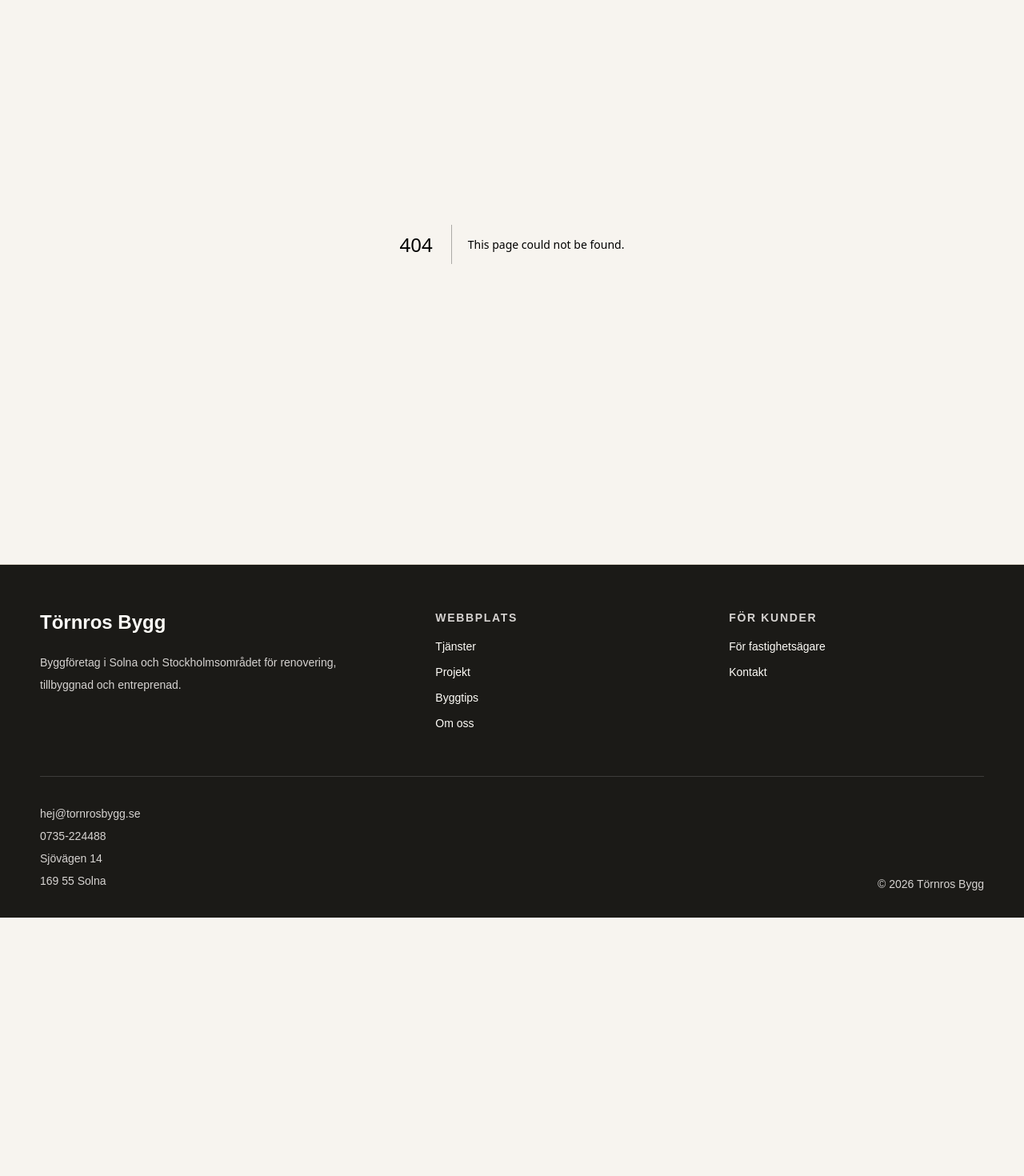
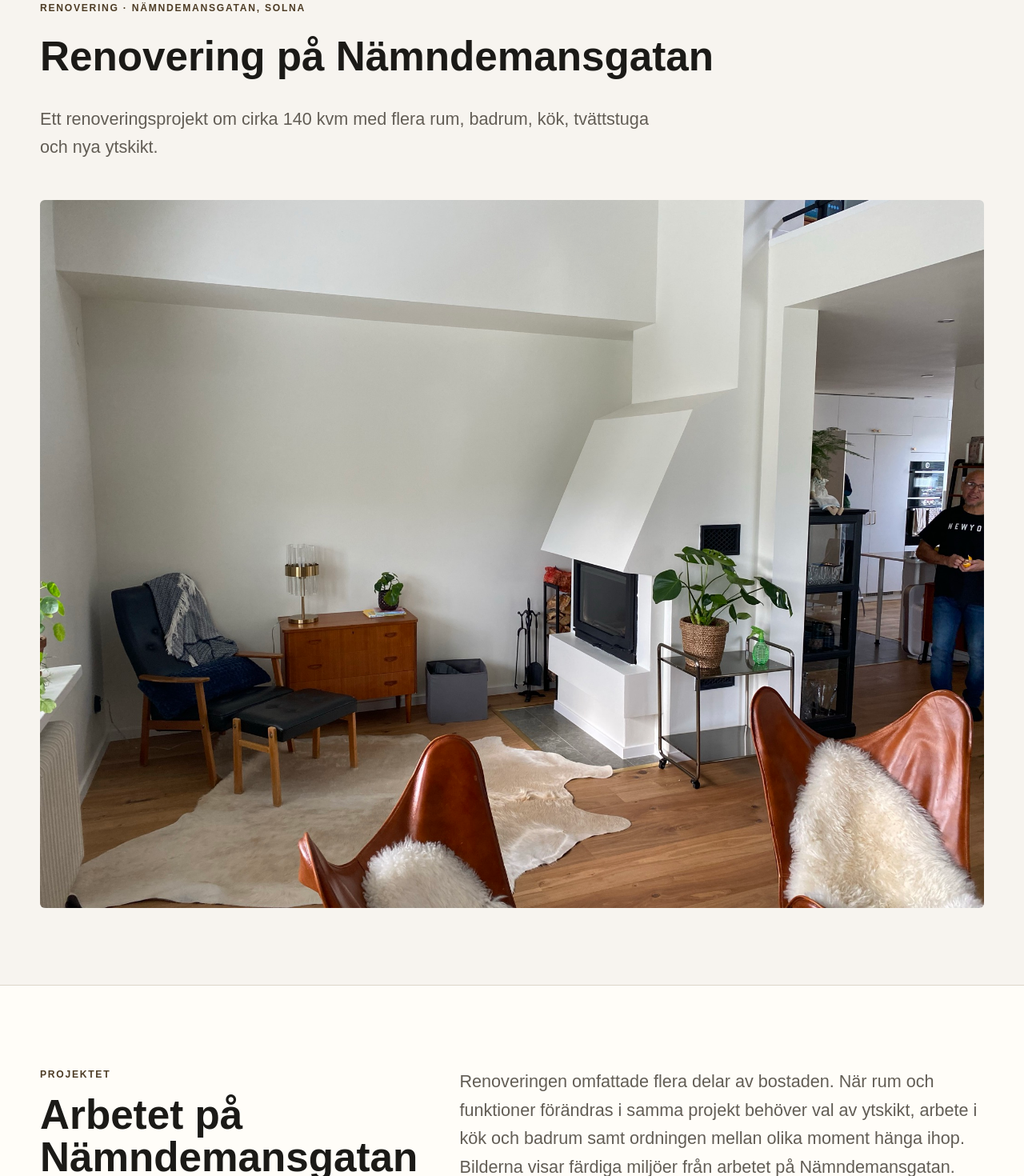
Before and after one commit to tornrosdaniel-cell/tornrosbygg-web, a Next.js app: page /projekt/renovering-namndemansgatan-solna in a window 1280 px wide. Before the commit this address had no page. Shown: the part 176-1646 px from the top of the page at 80% size. Before the commit the page ends 1323 px from the top, so only its background shows below. Built offline with nearby package versions, Linux system fonts and the light colour scheme.

Commit message:
Add src/app/projekt/renovering-namndemansgatan-solna/page.tsx

```diff
--- /dev/null
+++ b/src/app/projekt/renovering-namndemansgatan-solna/page.tsx
@@ -0,0 +1,23 @@
+import type { Metadata } from "next";
+import { ProjectDetail, type Project } from "@/components/project-detail";
+
+export const metadata: Metadata = {
+  title: "Renovering på Nämndemansgatan, Solna | Törnros Bygg",
+  description: "Se bilder från en renovering om cirka 140 kvm på Nämndemansgatan i Solna.",
+  alternates: { canonical: "/projekt/renovering-namndemansgatan-solna/" },
+};
+
+const project: Project = {
+  title: "Renovering på Nämndemansgatan",
+  location: "Nämndemansgatan, Solna",
+  category: "Renovering",
+  intro: "Ett renoveringsprojekt om cirka 140 kvm med flera rum, badrum, kök, tvättstuga och nya ytskikt.",
+  details: "Renoveringen omfattade flera delar av bostaden. När rum och funktioner förändras i samma projekt behöver val av ytskikt, arbete i kök och badrum samt ordningen mellan olika moment hänga ihop. Bilderna visar färdiga miljöer från arbetet på Nämndemansgatan.",
+  image: "/images/projects/namndemansgatan/renovering-vardagsrum-solna.jpeg",
+  imageAlt: "Färdigt vardagsrum efter renovering på Nämndemansgatan i Solna",
+  width: 2048, height: 1536,
+  secondaryImage: { src: "/images/projects/namndemansgatan/renovering-efter-solna.jpeg", alt: "Renoverad interiör på Nämndemansgatan i Solna", width: 540, height: 720 },
+  service: { href: "/tjanster/renovering/", label: "Läs om renovering" },
+};
+
+export default function Page() { return <ProjectDetail project={project} />; }
```
